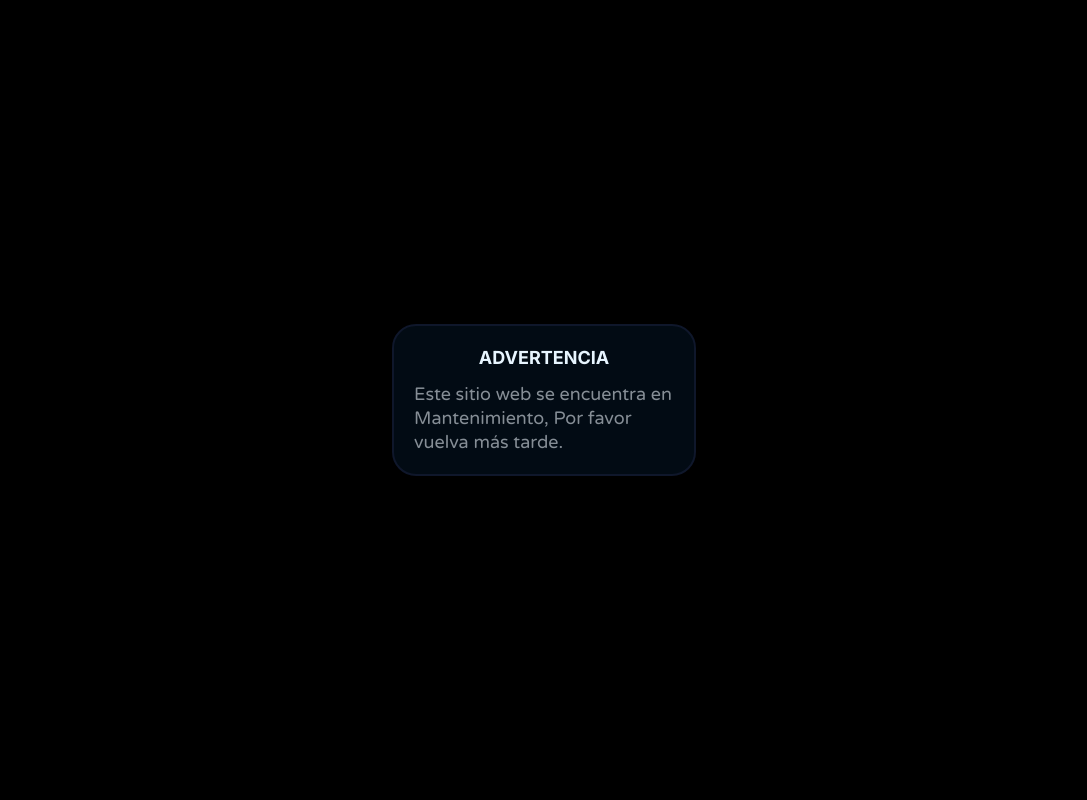
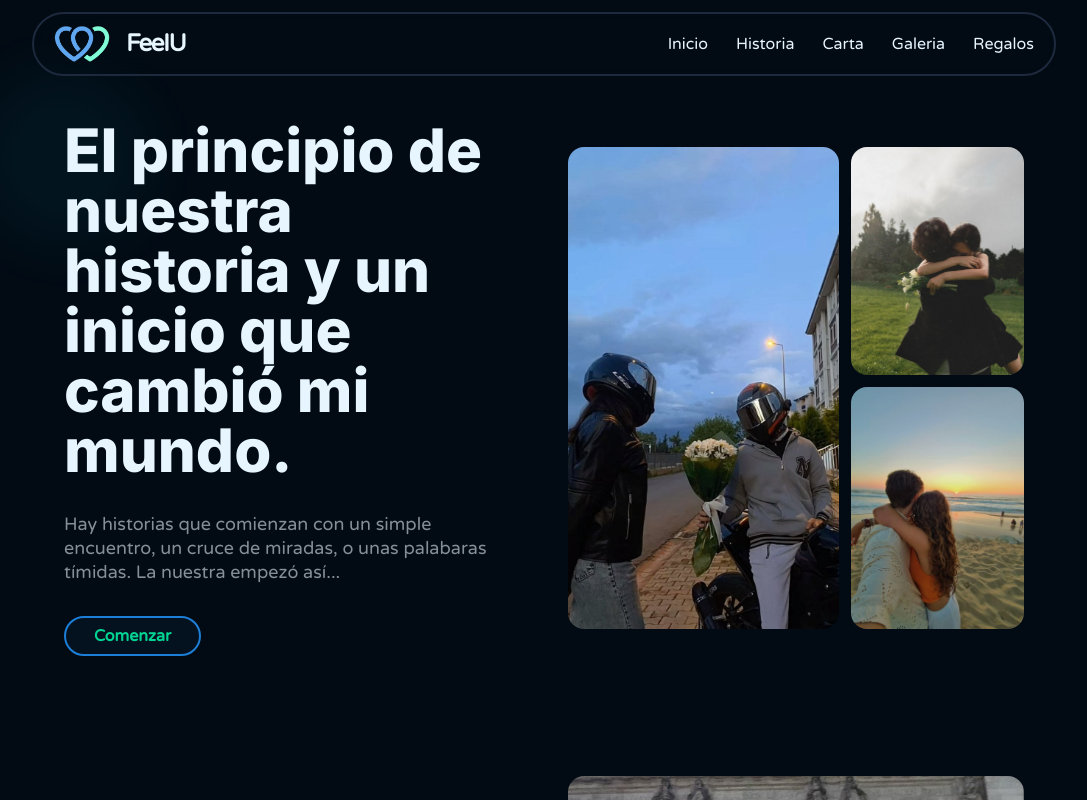
Before and after one commit to Snayderth-Dev/feeiu-app, a React (Vite) app: page / in a window 1280 px wide. Shown: the top 800 px of the page, without its empty margins (96-1183 px from the left). Built offline with nearby package versions, Linux system fonts and the light colour scheme.

Commit message:
Update App.jsx

```diff
--- a/src/components/App.jsx
+++ b/src/components/App.jsx
@@ -12,7 +12,6 @@ function App() {
     <>
       <Header />
       <Home />
-      <Reminder />
       <main>
         <Historia />
         <Cartas />
```
